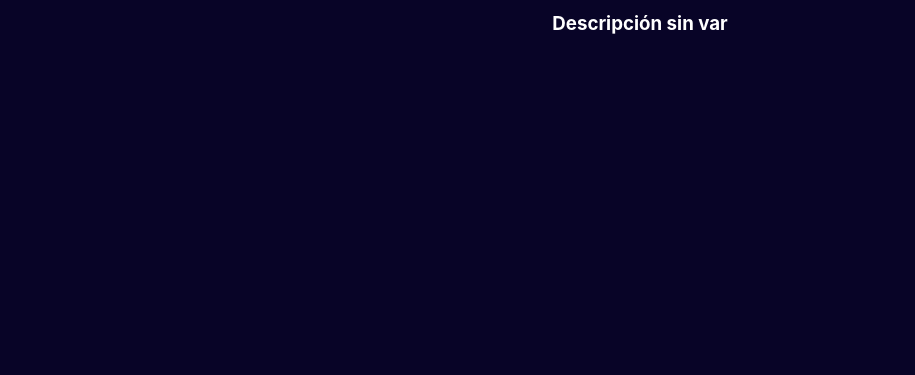
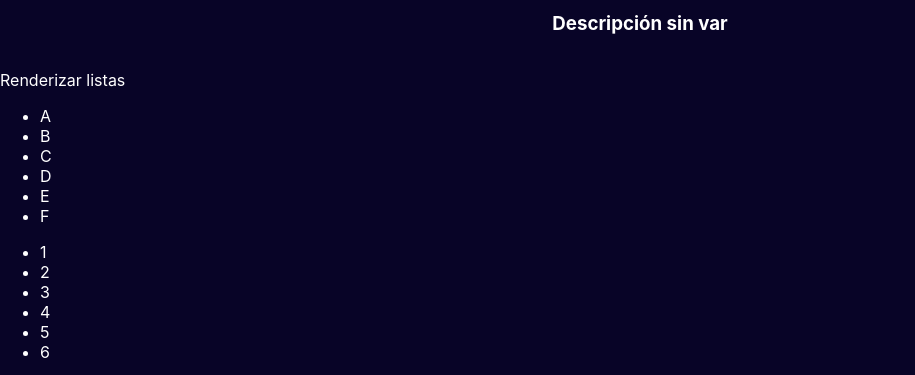
Before and after one commit to GuillermoGodoyPro/firstReactAppPW, a React (Create React App) app: page / in a window 1280 px wide. Shown: the part 1625-2000 px from the top of the page, without its empty margins (0-915 px from the left). Before the commit the page ends 1679 px from the top, so only its background shows below. Built offline with nearby package versions, Linux system fonts and the light colour scheme.

Commit message:
Add a basic RenderList by props

```diff
--- a/src/App.css
+++ b/src/App.css
@@ -1,5 +1,6 @@
 body{
   background-color: rgb(8, 4, 39);
+  color: white;
 }
 
 h1, h2, h3, p {
--- a/src/IndexPage.jsx
+++ b/src/IndexPage.jsx
@@ -1,8 +1,11 @@
 import React from 'react'
 import Etiqueta from './Etiqueta'
+import RenderListas from './components/RenderListas'
 
 export const IndexPage = () => {
     let nombre = "Busos desde props"
+    const elementos = ['A','B','C','D','E','F']
+    const numeros = ['1','2','3','4','5','6']
 
     return (
         <div>
@@ -49,6 +52,11 @@ export const IndexPage = () => {
                             </Etiqueta>
                     </section>
                 </div>
+                <div>
+                    <p>Renderizar listas</p>
+                    <RenderListas items={elementos} ></RenderListas>
+                    <RenderListas items={numeros} ></RenderListas>
+                </div>
             </main>
 
         </div>
--- /dev/null
+++ b/src/components/RenderListas.jsx
@@ -0,0 +1,13 @@
+
+
+export default function RenderListas(props) {
+
+    const items = props.items;
+    const lista_items = items.map((item) =>
+        <li>{item}</li>
+    );
+
+    return (
+        <ul>{lista_items}</ul>
+    )
+}
```
